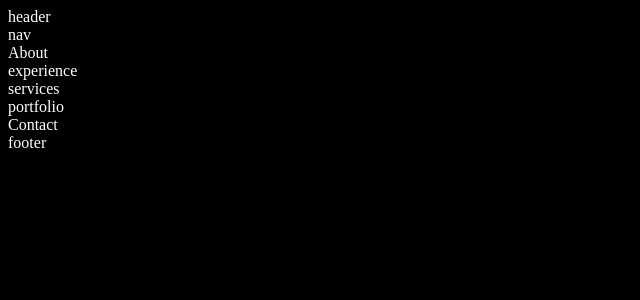
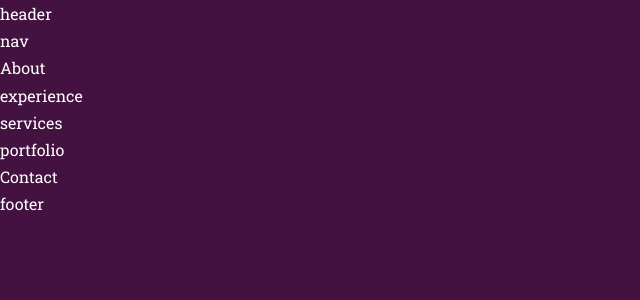
Before and after one commit to hiem55/my-portfolio, a React (Create React App) app: page / in a window 1280 px wide. Shown: the top 300 px of the page, without its empty margins (0-640 px from the left). Built offline with nearby package versions, Linux system fonts and the light colour scheme.

Commit message:
Populate css properties

```diff
--- a/src/index.css
+++ b/src/index.css
@@ -1,4 +1,138 @@
+@import url('https://fonts.googleapis.com/css2?family=Roboto+Slab:wght@300;400;500;600&display=swap');
+
+* {
+    margin: 0;
+    padding: 0;
+    border: 0;
+    outline: 0;
+    box-sizing: border-box;
+    list-style: none;
+    text-decoration: none;
+}
+
+:root {
+    --color-bg: #431241;
+    --color-bg-variant: #9246b4;
+    --color-primary: #4db5ff;
+    --color-primary-variant: rgba(77, 181, 255, 0.4);
+    --color-white: #fff;
+    --color-light: rgba(255, 255, 255, 0.6);
+
+    --transition: all 400ms ease;
+
+    --container-width-lg: 75%;
+    --container-width-md: 86%;
+    --container-width-ms: 90%;
+}
+
+html {
+    scroll-behavior: smooth;
+}
+
+::-webkit-scrollbar {
+    display: none;
+}
+
 body {
-    background: black;
-    color: white;
+    font-family: 'Roboto Slab', serif;
+    background: var(--color-bg);
+    color: var(--color-white);
+    line-height: 1.7;
 }
+
+/* ==================== GENERAL STYLES ==================== */
+.container {
+    width: var(--container-width-lg);
+    margin: 0 auto;
+}
+
+h1,
+h2,
+h3,
+h4,
+h5,
+h6 {
+    font-weight: 500;
+}
+
+h1 {
+    font-size: 2.5rem;
+}
+
+section {
+    margin-top: 8rem;
+}
+
+section>h2,
+section>h5 {
+    text-align: center;
+    color: var(--color-light);
+}
+
+section>h2 {
+    color: var(--color-primary);
+    margin-bottom: 3rem;
+}
+
+.text-light {
+    color: var(--color-light);
+}
+
+a {
+    color: var(--color-primary);
+    transition: var(--transition);
+}
+
+a:hover {
+    color: var(--color-white);
+}
+
+.btn {
+    width: max-content;
+    display: inline-block;
+    color: var(--color-primary);
+    padding: 0.75rem 1.2rem;
+    border-radius: 0.4rem;
+    cursor: pointer;
+    border: 1px solid var(--color-primary);
+    transition: var(--transition);
+}
+
+.btn:hover {
+    background: var(--color-white);
+    color: var(--color-bg);
+    border-color: transparent;
+}
+
+.btn-primary {
+    background: var(--color-primary);
+    color: var(--color-bg);
+}
+
+img {
+    display: block;
+    width: 100%;
+    object-fit: cover;
+}
+
+/* ==================== MEDIA QUERIES (MEDIUM DEVICES) ==================== */
+@media screen and (max-width: 1024px) {
+    .container {
+        width: var(--container-width-md);
+    }
+
+    section {
+        margin-top: 6rem;
+    }
+}
+
+/* ==================== MEDIA QUERIES (SMALL DEVICES) ==================== */
+@media screen and (max-width: 600px) {
+    .container {
+        width: var(--container-width-sm);
+    }
+
+    section>h2 {
+        margin-bottom: 2rem;
+    }
+}
```
